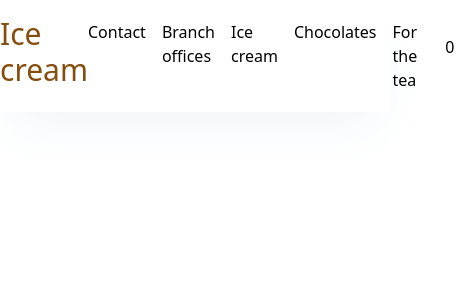
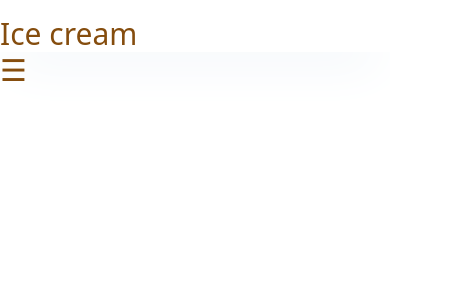
Before and after one commit to Githubmagali/icecream-shop, a Next.js app: page / in a window 390 px wide. Shown: the top 300 px of the page, 466 px wide, since content can reach past the window. Built offline with nearby package versions, Linux system fonts and the light colour scheme.

Commit message:
responsive navbar

```diff
--- a/src/components/navbar.jsx
+++ b/src/components/navbar.jsx
@@ -1,17 +1,21 @@
 "use client"
+import { useState } from "react";
 import Link from "next/link"
 import { useCart } from "@/context/cartProvider"
 
-function Navbar(){
+function Navbar() {
     const { cart } = useCart();
     const totalItems = cart.reduce((acc, item) => acc + item.quantity, 0);
 
+      // Estado para manejar la visibilidad del menú en pantallas pequeñas
+  const [menuVisible, setMenuVisible] = useState(false);
 
-    return(
+
+    return (<>
         <div className="flex justify-between lg:py-3 lg:px-8 w-full shadow-2xl shadow-slate-100">
             <Link href="/" className="text-3xl pt-4 text-yellow-800">Ice cream</Link>
-            <div className="flex gap-x-4 py-5">
-            <Link href="/contact" className="hover:text-yellow-800">Contact</Link>
+            <div className="hidden sm:flex flex gap-x-4 py-5">
+                <Link href="/contact" className="hover:text-yellow-800">Contact </Link>
                 <Link href="/branchOffices" className="hover:text-yellow-800">Branch offices</Link>
                 <Link href="/iceCream" className="hover:text-yellow-800">Ice cream</Link>
                 <Link href="/chocolates" className="hover:text-yellow-800">Chocolates</Link>
@@ -21,7 +25,43 @@ function Navbar(){
             </div>
 
         </div>
-    )
+         {/* Icono de hamburguesa para pantallas pequeñas */ }
+    <div
+        className="block sm:hidden cursor-pointer text-3xl text-yellow-800 top-0 right-0"
+        onClick={() => setMenuVisible(!menuVisible)}
+    >
+        &#9776;
+    </div>
+
+
+        {/* Menú para pantallas pequeñas */ }
+    { menuVisible && (
+            <div className="flex flex-col sm:flex-row gap-y-4 py-5 justify-end">
+                <Link href="/contact" className="hover:text-yellow-800">
+                    Contact
+                </Link>
+                <Link href="/branchOffices" className="hover:text-yellow-800">
+                    Branch offices
+                </Link>
+                <Link href="/iceCream" className="hover:text-yellow-800">
+                    Ice cream
+                </Link>
+                <Link href="/chocolates" className="hover:text-yellow-800">
+                    Chocolates
+                </Link>
+                <Link href="/forTheTea" className="hover:text-yellow-800">
+                    For the tea
+                </Link>
+                <Link href="/shipping" className="px-3">
+                    <i className="bx bxs-cart text-xl"></i>
+                    {totalItems}
+                </Link>
+            </div>
+        )
+    }
+
+
+ </> )
 }
 
 export default Navbar
--- a/tsconfig.json
+++ b/tsconfig.json
@@ -21,6 +21,6 @@
       "@/*": ["./src/*"]
     }
   },
-  "include": ["next-env.d.ts", "**/*.ts", "**/*.tsx", ".next/types/**/*.ts", "src/app/page.jsx", "src/app/layout.tsx"],
+  "include": ["next-env.d.ts", "**/*.ts", "**/*.tsx", ".next/types/**/*.ts", "src/app/page.jsx", "src/app/layout.tsx", "src/app/api/send/route.jsx"],
   "exclude": ["node_modules"]
 }
```
Also changed, not shown: src/app/api/send/route.jsx (renamed from src/app/api/send/route.tsx).
